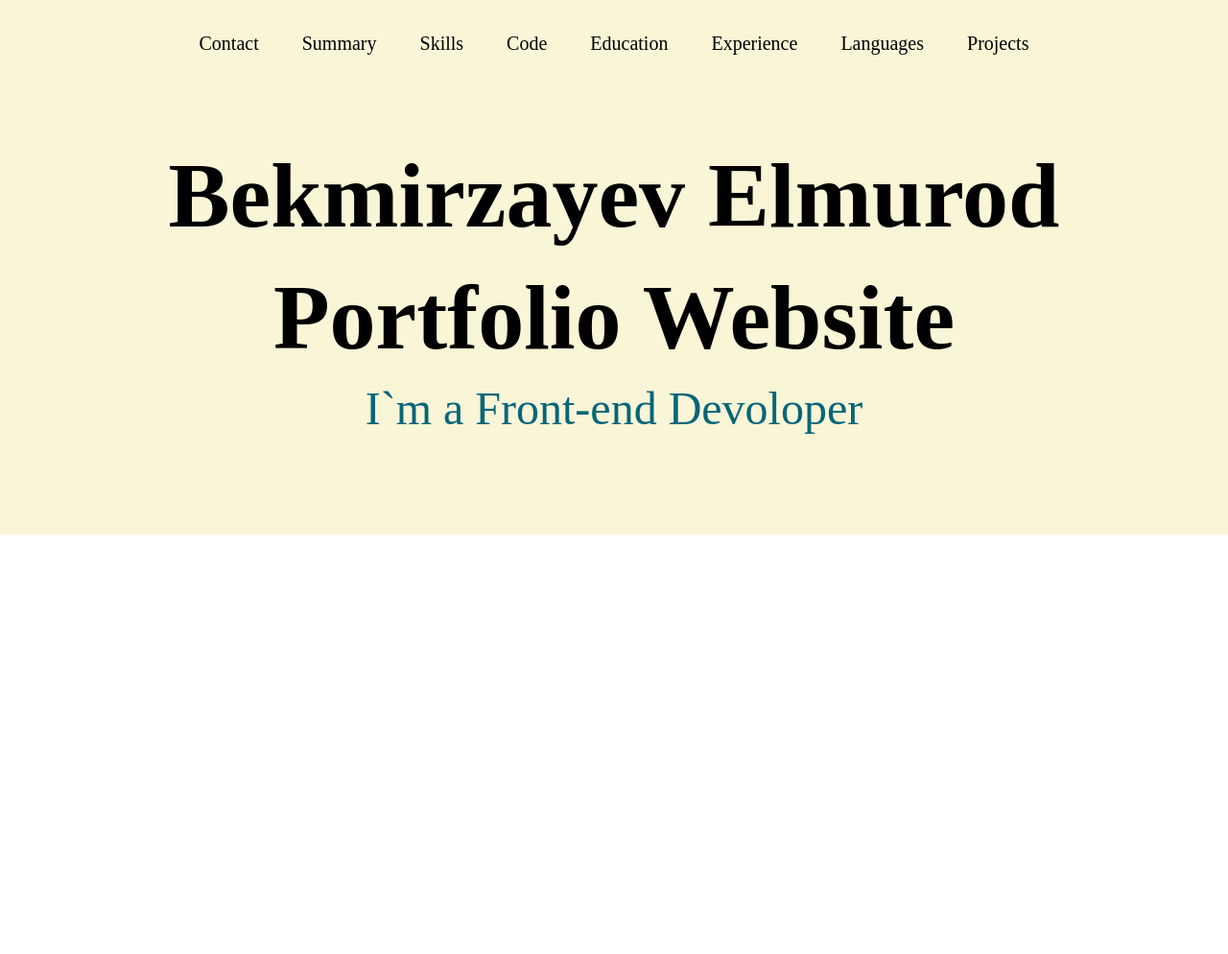
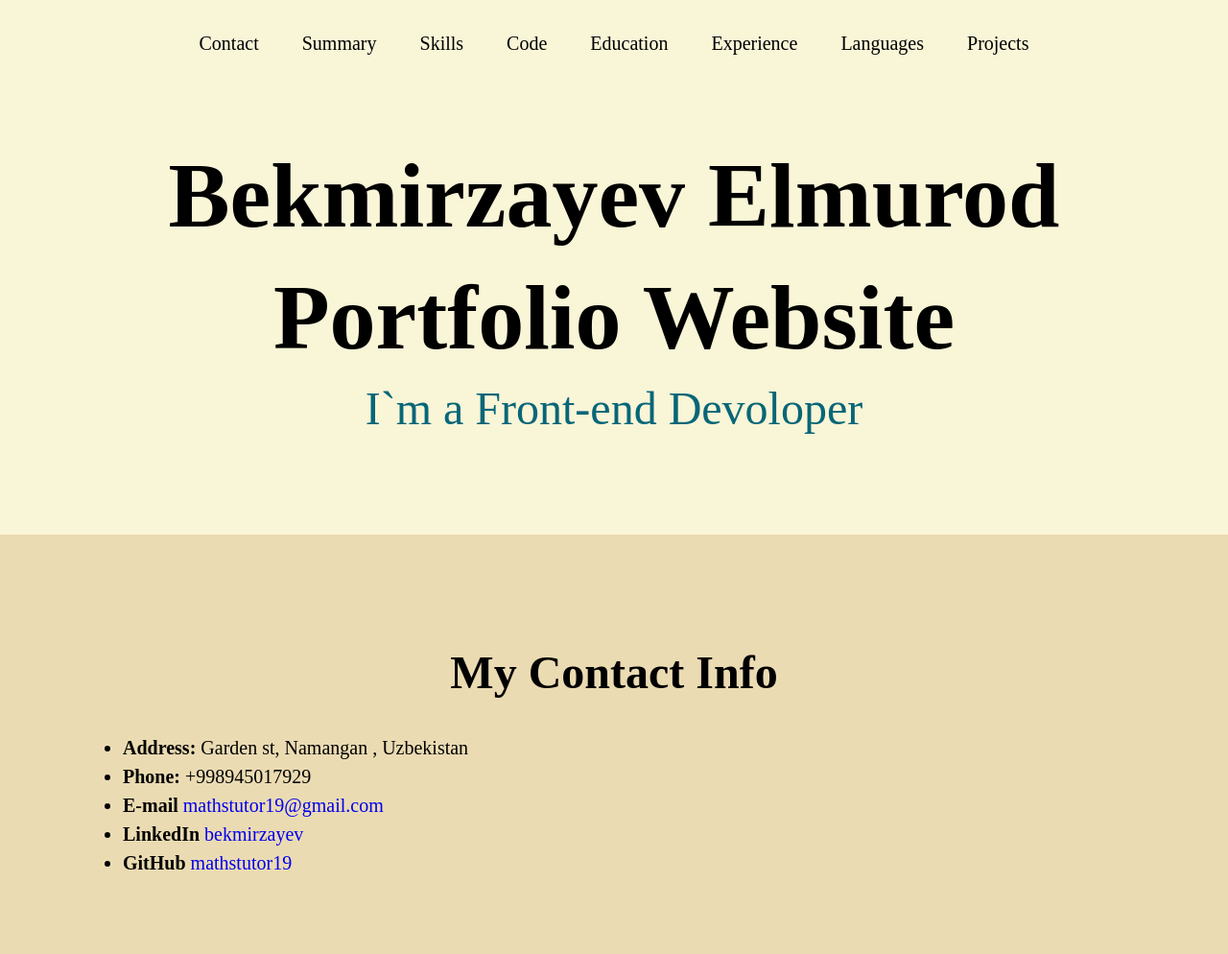
Before and after one commit to mathstutor19/rsschool-cv, a plain HTML site: page index.html in a window 1280 px wide. Shown: the whole page at 96% size. Before the commit the page ends 800 px from the top, so only its background shows below. Drawn offline with Linux system fonts and the light colour scheme.

Commit message:
feat: add contact section

```diff
--- a/index.html
+++ b/index.html
@@ -41,5 +41,34 @@
         <p class="header__text">I`m a Front-end Devoloper</p>
       </div>
     </header>
+    <main class="main">
+      <section id="contact" class="contact">
+        <div class="container">
+          <h2>My Contact Info</h2>
+          <nav>
+            <ul>
+              <li><b> Address:</b> Garden st, Namangan , Uzbekistan</li>
+              <li><b> Phone: </b> +998945017929</li>
+              <li>
+                <b>E-mail</b>
+                <a href="https://mail.google.com/mail/u/0/#inbox"
+                  >mathstutor19@gmail.com</a
+                >
+              </li>
+              <li>
+                <b>LinkedIn</b>
+                <a href="https://www.linkedin.com/in/bekmirzayev/"
+                  >bekmirzayev</a
+                >
+              </li>
+              <li>
+                <b>GitHub</b>
+                <a href="https://github.com/mathstutor19">mathstutor19</a>
+              </li>
+            </ul>
+          </nav>
+        </div>
+      </section>
+    </main>
   </body>
 </html>
```
